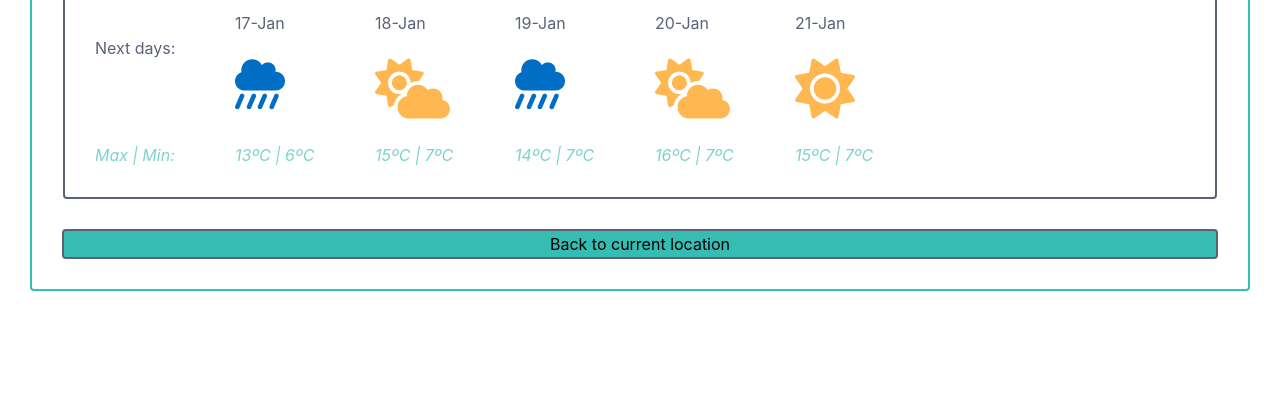
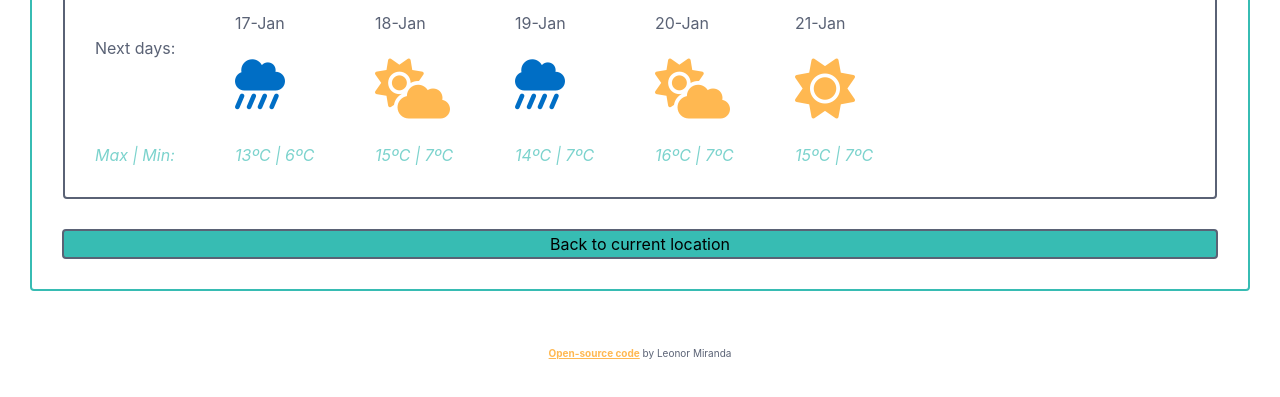
Before and after one commit to leonorsoutomiranda/theweatherproject, a website built with Parcel: page index.html in a window 1280 px wide. Shown: the part 365-762 px from the top of the page. Built offline with nearby package versions, Linux system fonts and the light colour scheme.

Commit message:
Created and formatted open-source code link

```diff
--- a/index.html
+++ b/index.html
@@ -150,7 +150,11 @@
             </container>
           </div>
           <div><button id="go-home">Back to current location</button></div>                  </div>
-      </div>
+
+        </div>
+      <p class="coder">
+        <a class ="coder" href="https://github.com/leonorsoutomiranda/theweatherproject">Open-source code</a>
+        by Leonor Miranda</p>
     </div>
 
 
--- a/src/styles.css
+++ b/src/styles.css
@@ -73,3 +73,7 @@ button:hover {
   background-color: #5a6275;
   color: white;
 }
+.coder {
+  text-align: center;
+  font-size: 10px;
+}
```
